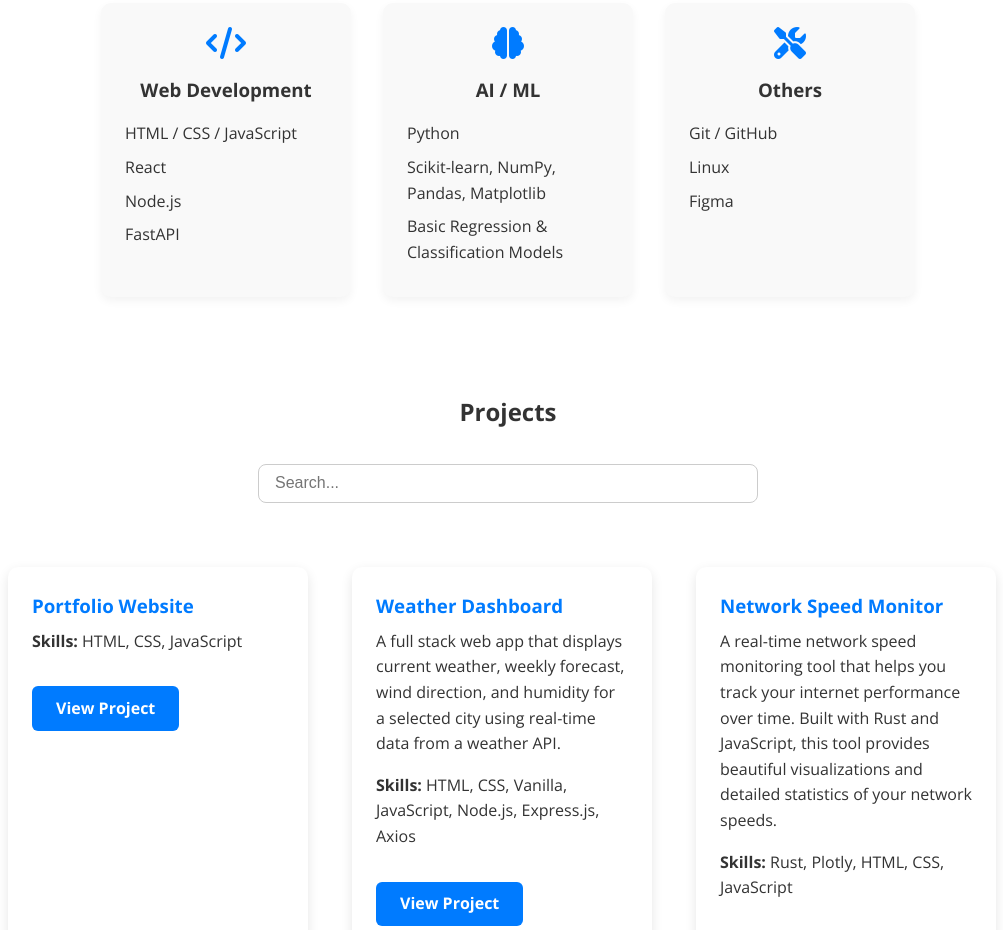
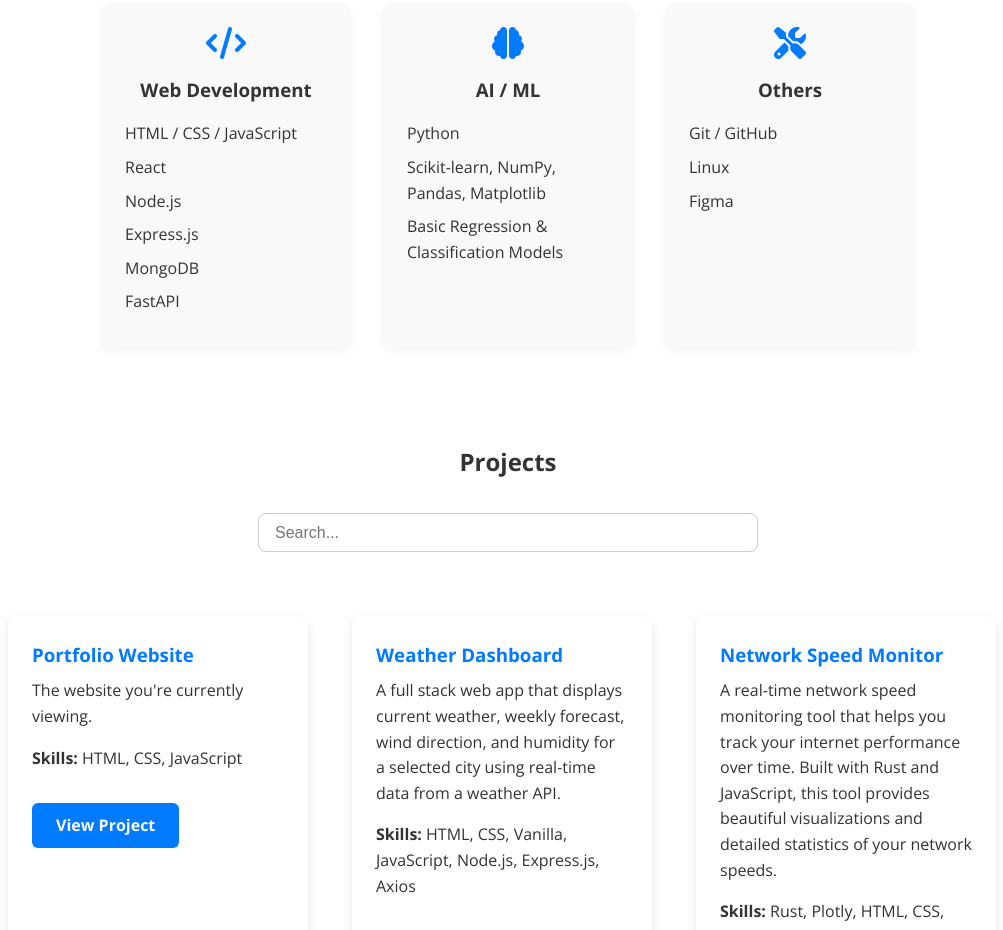
Before and after one commit to akashmahesh2805/akash-mahesh, a plain HTML site: page index.html in a window 1280 px wide. Shown: the part 539-1469 px from the top of the page, without its empty margins (132-1135 px from the left). Drawn offline with nearby package versions, Linux system fonts and the light colour scheme.

Commit message:
Description for portfolio

```diff
--- a/index.html
+++ b/index.html
@@ -59,6 +59,8 @@
             <li>HTML / CSS / JavaScript</li>
             <li>React</li>
             <li>Node.js</li>
+            <li>Express.js</li>
+            <li>MongoDB</li>
             <li>FastAPI</li>
           </ul>
         </div>
@@ -90,6 +92,9 @@
       <div id="projectList" class="project-grid">
         <div class="project-card" data-skills="html css javascript portfolio">
           <h3>Portfolio Website</h3>
+          <p>
+            The website you're currently viewing.
+          </p>
           <p><strong>Skills:</strong> HTML, CSS, JavaScript</p>
           <a
             href="https://github.com/akashmahesh2805/akash-mahesh"
```
